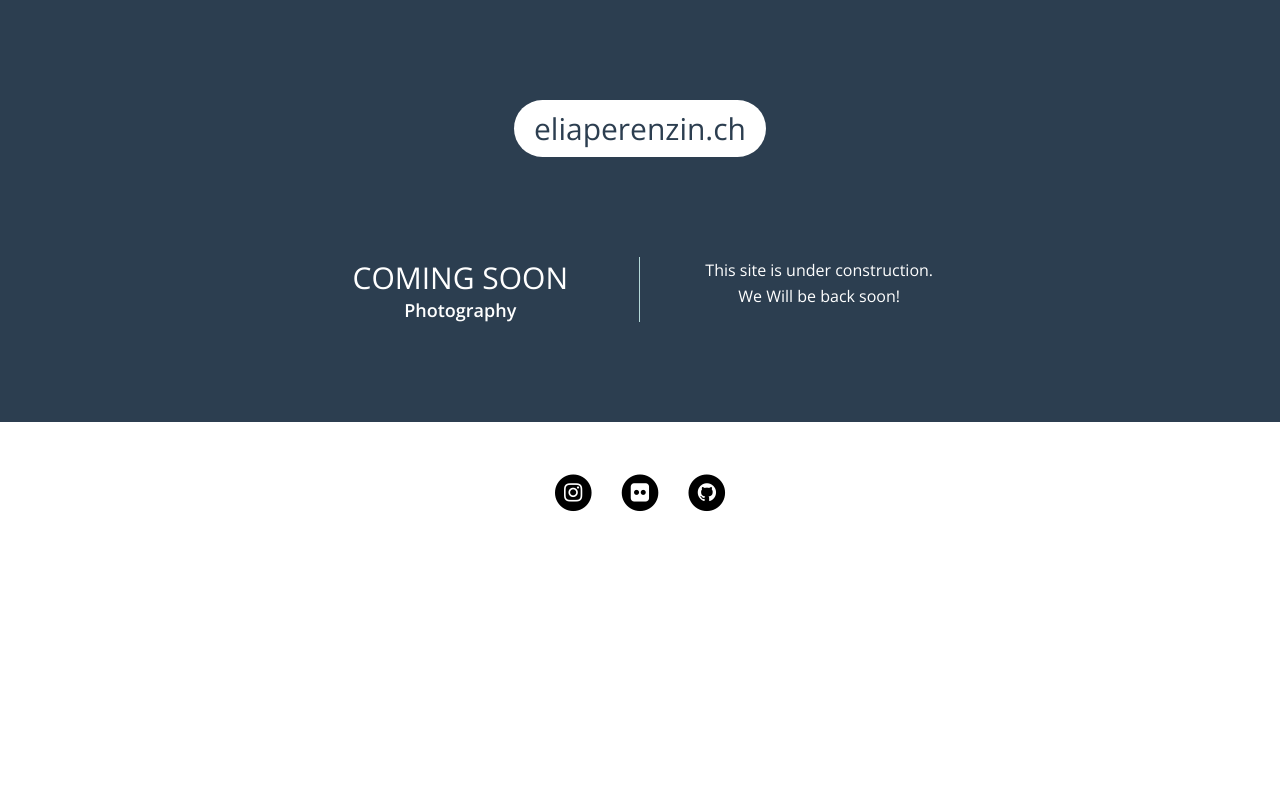
After one commit to zperee/eliaperenzin.ch, a PHP site: page /inProgress/index.html in a window 1280 px wide. The commit adds this page. Run offline with PHP 8.4, Linux system fonts and the light colour scheme; some libraries are stand-ins or nearby versions.

Commit message:
inProgress Page

```diff
--- /dev/null
+++ b/inProgress/index.html
@@ -0,0 +1,183 @@
+<!DOCTYPE html PUBLIC "-//W3C//DTD XHTML 1.0 Transitional//EN" "http://www.w3.org/TR/xhtml1/DTD/xhtml1-transitional.dtd">
+<html xmlns="http://www.w3.org/1999/xhtml">
+<head>
+<meta http-equiv="Content-Type" content="text/html; charset=utf-8" />
+<title>Coming Soon</title>
+
+<link rel="stylesheet" href="https://maxcdn.bootstrapcdn.com/font-awesome/4.6.1/css/font-awesome.min.css">
+<link href='https://fonts.googleapis.com/css?family=Open+Sans:400,300,600,700,800' rel='stylesheet' type='text/css'>
+<meta name="viewport" content="width=device-width, initial-scale = 1.0, user-scalable = no">
+
+<style>
+body,div,dl,dt,dd,ul,ol,li,h1,h2,h3,h4,h5,h6,pre,code,form,fieldset,legend,input,textarea,p,blockquote,th,td{margin:0;padding:0;}table{border-collapse:collapse;border-spacing:0;}fieldset,img{border:0;}address,caption,dfn,th,var{font-style:normal;font-weight:normal;}li{list-style:none;}caption,th{text-align:left;}h1,h2,h3,h4,h5,h6{font-size:100%;font-weight:normal;}
+
+html,
+body {
+    margin: 0;
+    padding: 0;
+    width: 100%;
+    height: 100%;
+    display: table;
+}
+body{
+margin:0;
+padding:0;
+color: #fff;
+position: relative;
+font-family: 'Open Sans', sans-serif;
+text-align: center;
+}
+.wrapper{
+    text-align: center;
+}
+.header{
+	width: 70%;
+	padding: 100px 15% 0;
+	float: left;
+	background: #2C3E50;
+}
+
+.xouter{
+	position:relative;
+	left:50%;
+	float:left;
+	clear:both;
+	margin:0;
+}
+.xinner{
+	position:relative;
+	left:-50%;
+}
+.header h1{
+	font-size: 30px;
+	color: #2C3E50;
+	background: #fff;
+	padding: 8px 20px;
+  -webkit-border-radius: 50px;
+  border-radius: 50px;
+
+}
+.header h1 span{
+	color: #9e0000;
+}
+.content-wrap{
+	width: 80%;
+	float: left;
+	padding: 100px 10%;
+}
+.comingsoon{
+	width: 50%;
+	float: left;
+	border-right: 1px solid #b4d9d8;
+	box-sizing: border-box;
+}
+.comingsoon h2{
+	font-size: 30px;
+	font-weight: 300;
+	text-transform: uppercase;
+}
+.comingsoon p{
+	font-size: 18px;
+	font-weight: 600;
+}
+.content{
+	width: 50%;
+	float: left;
+}
+.content p{
+	font-size: 16px;
+	line-height: 26px;
+}
+.social{
+	width: 70%;
+	padding: 50px 15%;
+	float: left;
+}
+.social a{
+	color: #000;
+	margin: 0 10px;
+}
+.social a:hover{
+	color: #444;
+}
+@media only screen and (max-width: 1024px){
+.header{
+	width: 90%;
+	padding: 60px 5% 0;
+	float: left;
+	background: #2C3E50;
+}
+}
+@media only screen and (max-width: 768px){
+
+.header h1{
+	font-size: 25px;
+	color: #68b2b1;
+	background: #fff;
+	padding: 5px 15px;
+  -webkit-border-radius: 50px;
+  border-radius: 50px;
+}
+.content-wrap{
+	width: 100%;
+	float: left;
+	padding: 30px 0;
+}
+.comingsoon{
+	width: 100%;
+	float: left;
+	border-right: none;
+	border-bottom: 1px solid #b4d9d8;
+	box-sizing: border-box;
+	padding: 30px 0;
+}
+.content{
+	width: 100%;
+	padding: 30px 0;
+	float: left;
+}
+}
+</style>
+</head>
+<body>
+<div class="wrapper">
+
+		<div class="header">
+
+			<div class="xouter">
+				<div class="xinner">
+					<h1 id="logo">eliaperenzin.ch</span></h1>
+				</div>
+			</div>
+
+			<div class="content-wrap">
+				<div class="comingsoon">
+					<h2>Coming Soon</h2>
+					<p>Photography</p>
+				</div>
+
+				<div class="content">
+					<p>This site is under construction.<br/>We Will be back soon!</p>
+				</div>
+			</div>
+
+		</div> <!-- end header -->
+
+
+		<div class="social">
+			<a href="https://instagram.com/eliaperenzin" class="fa-stack fa-lg">
+				 <i class="fa fa-circle fa-stack-2x"></i>
+				 <i class="fa fa-instagram fa-stack-1x fa-inverse"></i>
+			</a>
+			<a href="https://flickr.com/photos/eliaperenzin" class="fa-stack fa-lg">
+				 <i class="fa fa-circle fa-stack-2x"></i>
+				 <i class="fa fa-flickr fa-stack-1x fa-inverse"></i>
+			</a>
+			<a href="https://github.com/zperee" class="fa-stack fa-lg">
+				 <i class="fa fa-circle fa-stack-2x"></i>
+				 <i class="fa fa-github fa-stack-1x fa-inverse"></i>
+			</a>
+		</div>
+</div>
+</body>
+</html>
```
Also changed, not shown: project.php (+2 -10 lines).
